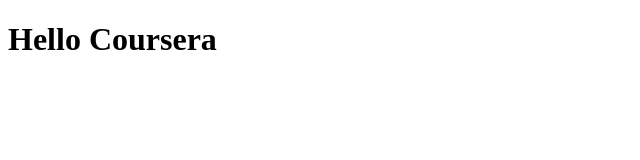
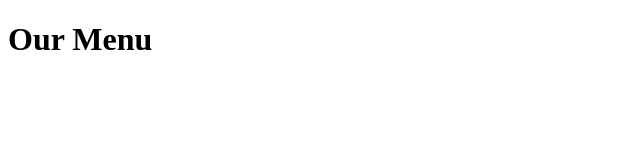
Before and after one commit to AnnetteAzad/mod2_solution, a plain HTML site: page site/index.html in a window 1280 px wide. Shown: the whole page, without its empty margins (0-640 px from the left). Drawn offline with Linux system fonts and the light colour scheme.

Commit message:
addition to our page content

```diff
--- a/site/index.html
+++ b/site/index.html
@@ -4,6 +4,6 @@
 	<title>Module 2 Solution</title>
 </head>
 <body>
-<h1>Hello Coursera</h1>
+<h1>Our Menu</h1>
 </body>
 </html>
```
